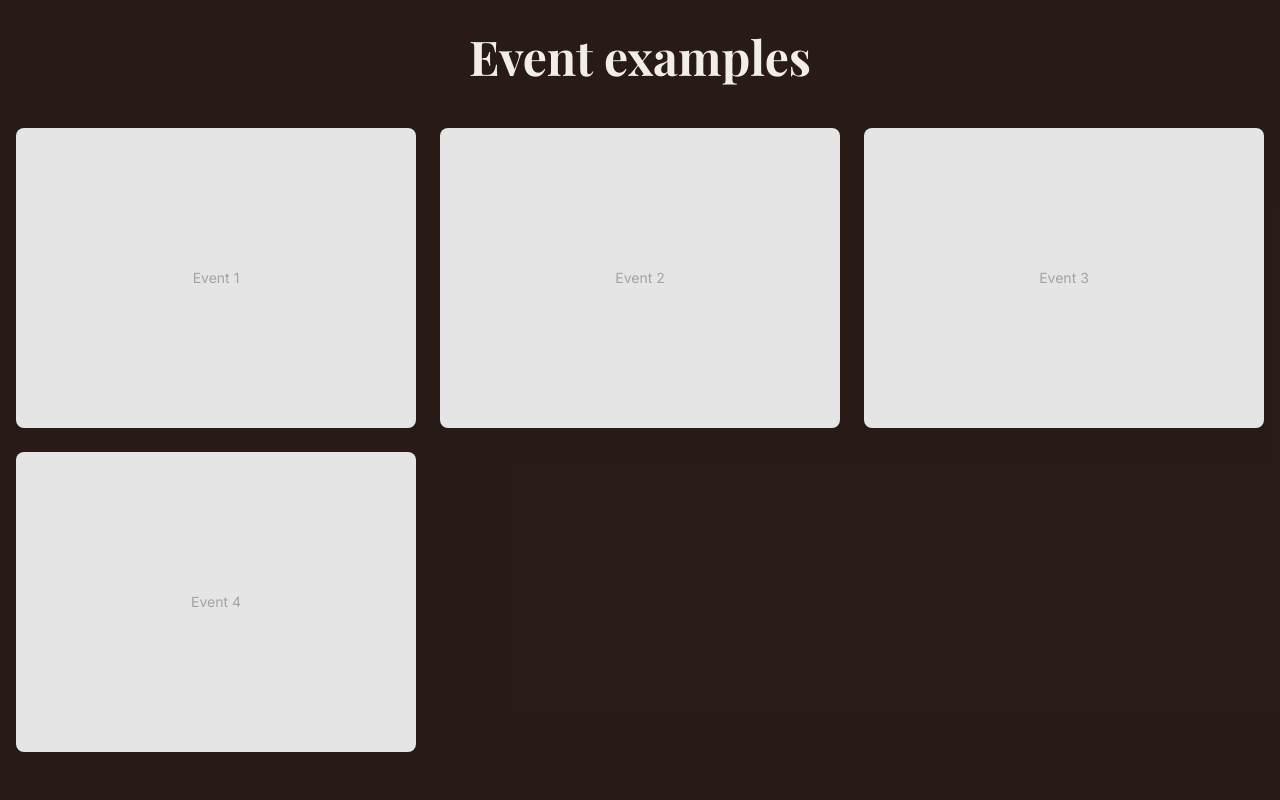
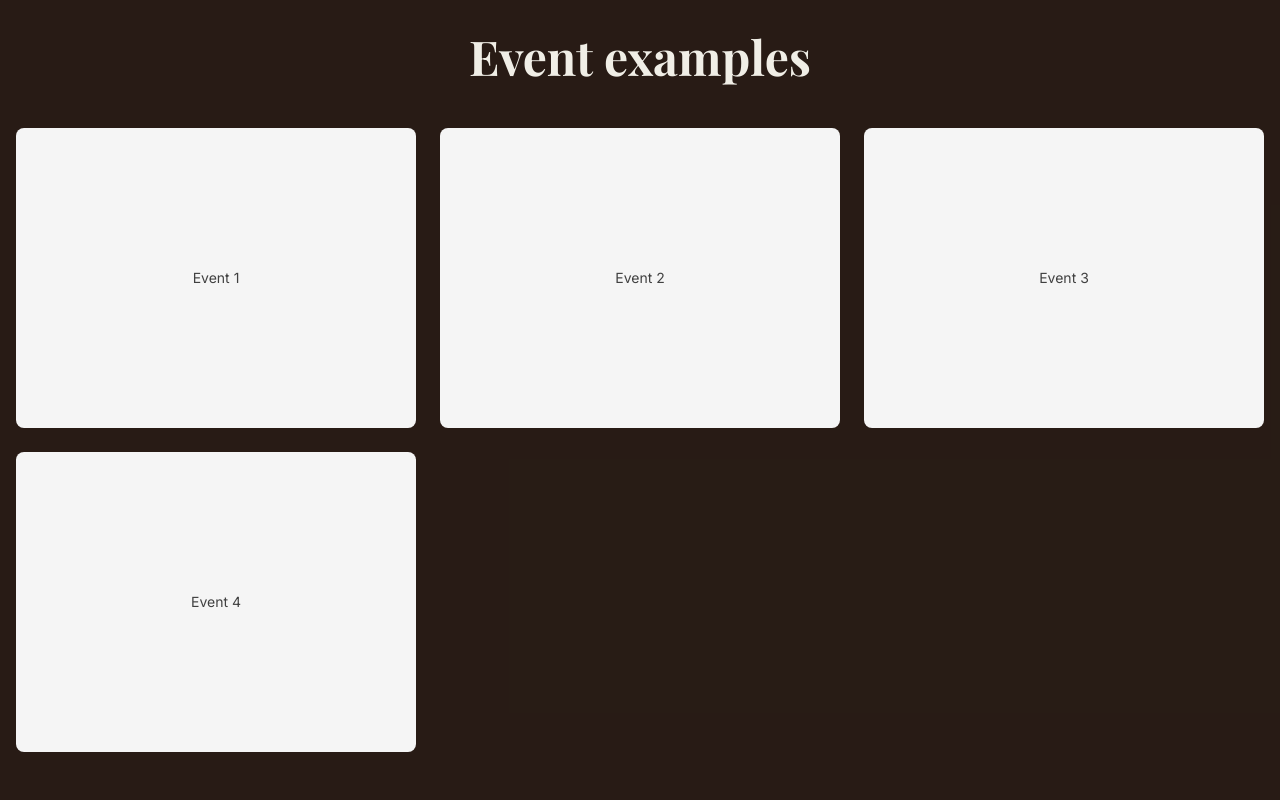
Before and after one commit to adadychanka/buratina-landing, a Next.js app: page /en in a window 1280 px wide. Shown: the part 3860-4660 px from the top of the page. Built offline with nearby package versions, Linux system fonts and the light colour scheme.

Commit message:
fix: improve accessibility on landing
Add accessible name to language switcher trigger.
Improve event placeholder text contrast.
Resolve duplicate contact input ID.

```diff
--- a/src/components/sections/ContactForm.tsx
+++ b/src/components/sections/ContactForm.tsx
@@ -151,9 +151,9 @@ export function ContactForm() {
 
             {/* Additional Contact */}
             <div>
-              <Label htmlFor="contact">{t('contact')}</Label>
+              <Label htmlFor="contactDetails">{t('contact')}</Label>
               <Input
-                id="contact"
+                id="contactDetails"
                 {...register('contact')}
                 placeholder={t('contactPlaceholder')}
                 className={cn(errors.contact && 'border-destructive')}
--- a/src/components/sections/EventExamples.tsx
+++ b/src/components/sections/EventExamples.tsx
@@ -30,8 +30,10 @@ export async function EventExamples() {
           {eventImages.map((image) => (
             <div key={image.src} className="group relative aspect-[4/3] overflow-hidden rounded-lg">
               {/* Placeholder for images */}
-              <div className="absolute inset-0 flex items-center justify-center bg-neutral-200 dark:bg-neutral-800">
-                <span className="text-neutral-400 text-sm">{image.alt}</span>
+              <div className="absolute inset-0 flex items-center justify-center bg-neutral-100 dark:bg-neutral-800">
+                <span className="text-neutral-700 text-sm dark:text-neutral-200">
+                  {image.alt}
+                </span>
               </div>
               {/* TODO: Replace with actual Image component when images are available */}
               {/* <Image
--- a/src/components/ui/language-switcher.tsx
+++ b/src/components/ui/language-switcher.tsx
@@ -52,7 +52,11 @@ export function LanguageSwitcher() {
 
   return (
     <Select value={locale} onValueChange={switchLocale}>
-      <SelectTrigger className="w-[80px]">
+      <SelectTrigger
+        className="w-[80px]"
+        aria-label="Change language"
+        title="Change language"
+      >
         <SelectValue placeholder={localeLabels[locale] || 'EN'} />
       </SelectTrigger>
       <SelectContent>
```
